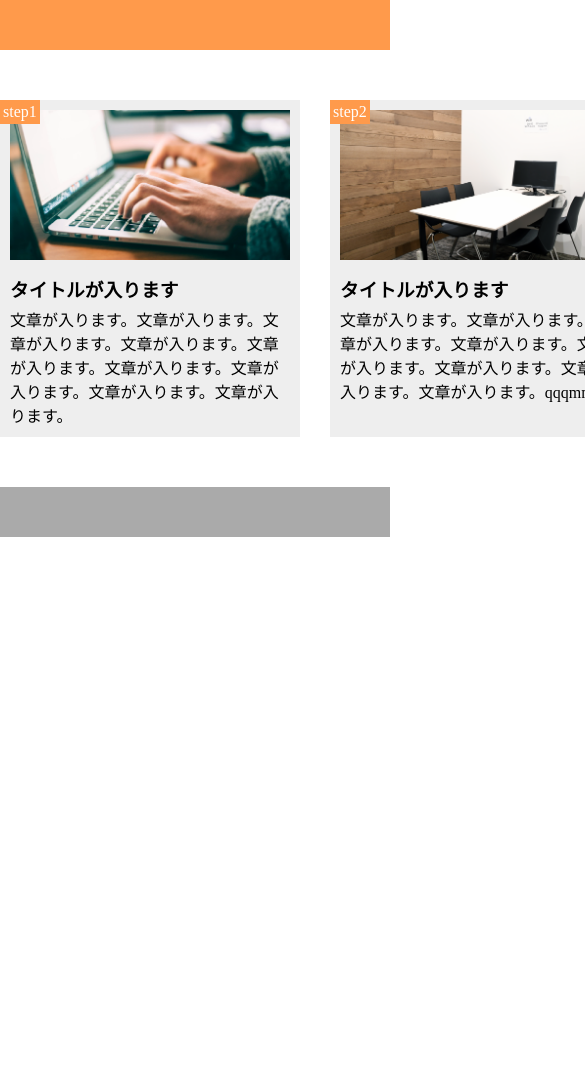
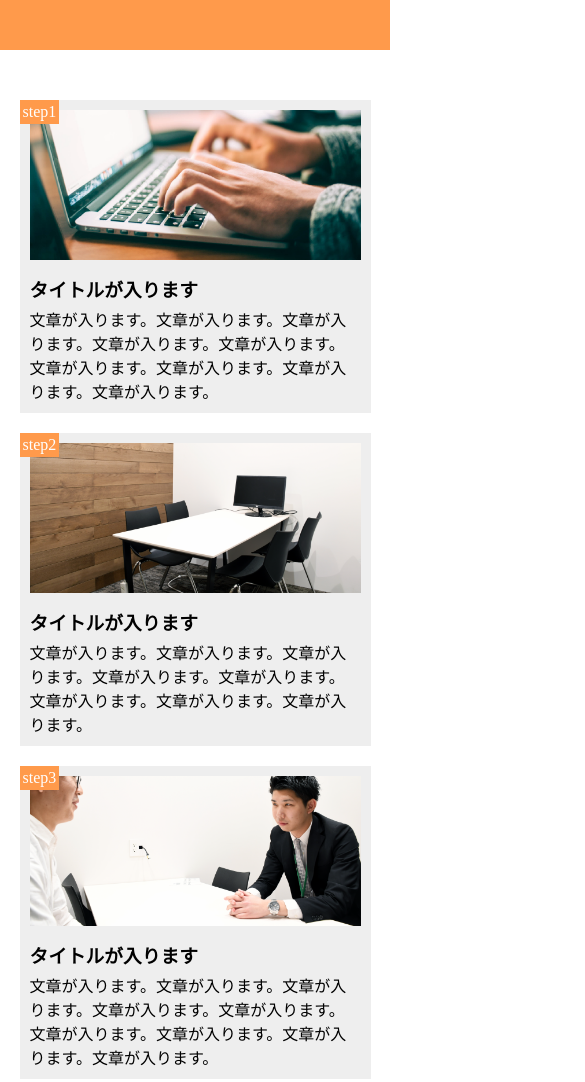
Before and after one commit to ito-yosihiro1407/1, a plain HTML site: page index.html in a window 390 px wide. Shown: the top 1082 px of the page, 585 px wide, since content can reach past the window. Before the commit the page ends 844 px from the top, so only its background shows below. Drawn offline with Linux system fonts and the light colour scheme.

Commit message:
[Finish]課題１

```diff
--- a/index.html
+++ b/index.html
@@ -4,6 +4,7 @@
     <meta charset="UTF-8" />
     <title>9章演習</title>
     <link rel="stylesheet" href="style.css" />
+    <meta name="viewport" content="width=device-width,initial-scale=1.0" />
   </head>
   <body>
     <header></header>
@@ -22,7 +23,7 @@
         <span class="step-num">step2</span>
         <h3 class="title">タイトルが入ります</h3>
         <p class="text">
-          文章が入ります。文章が入ります。文章が入ります。文章が入ります。文章が入ります。文章が入ります。文章が入ります。文章が入ります。qqqmmmm
+          文章が入ります。文章が入ります。文章が入ります。文章が入ります。文章が入ります。文章が入ります。文章が入ります。文章が入ります。
         </p>
       </div>
 
--- a/style.css
+++ b/style.css
@@ -65,3 +65,26 @@ footer {
   height: 50px;
   background-color: #aaa;
 }
+
+@media screen and (max-width: 768px) {
+  header {
+    width: 100%;
+  }
+  main {
+    width: 100%;
+    display: block;
+  }
+  .step-box {
+    width: 60%;
+    margin: 20px auto;
+  }
+  .step-box:last-child {
+    margin-right: auto;
+  }
+}
+
+@media screen and (max-width: 425px) {
+  .step-box {
+    width: 90%;
+  }
+}
```
Also changed, not shown: 1 other file.
